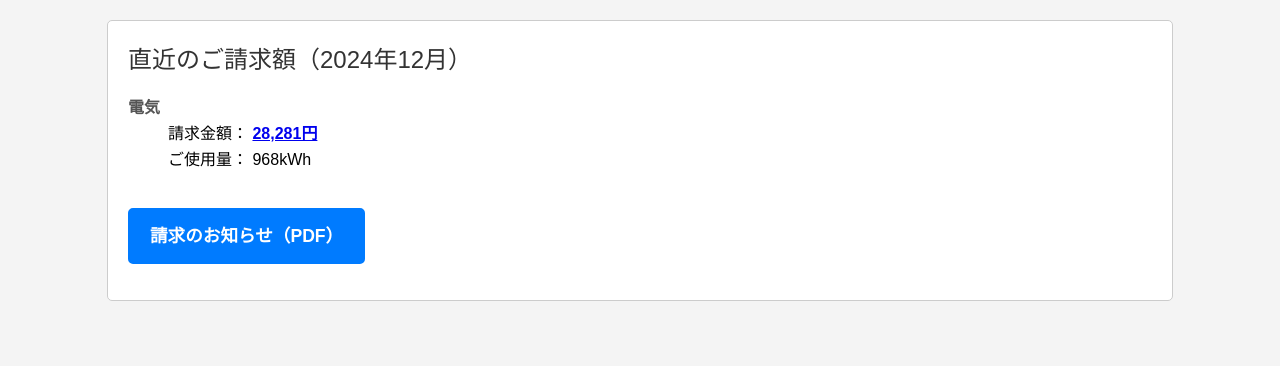
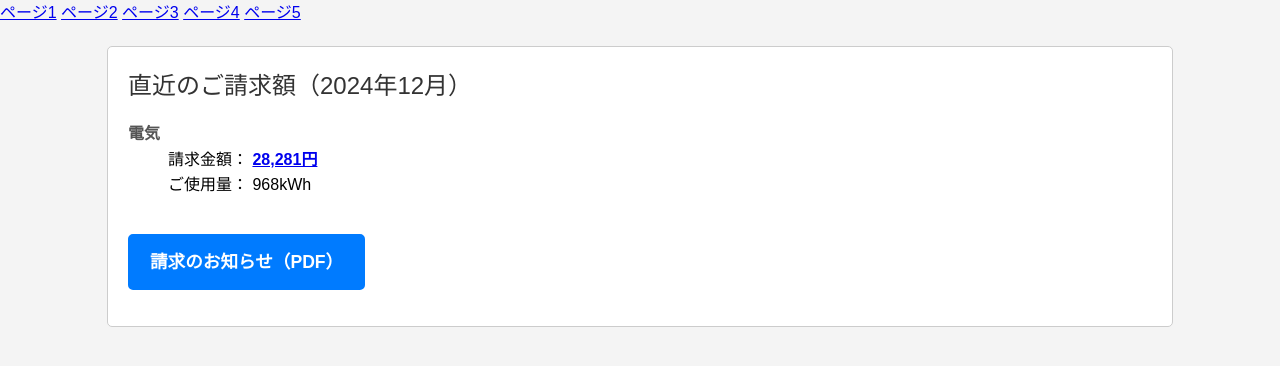
Before and after one commit to Forbusinessuseyukikoishiguro/gitstudy, a Flask app: page /page3 in a window 1280 px wide. Shown: the top 366 px of the page. Run offline with Flask 3, Linux system fonts and the light colour scheme; the visitor is signed in with stand-in values (Sample User, id 1).

Commit message:
1/22 ページリンク追加

```diff
--- a/templates/page3.html
+++ b/templates/page3.html
@@ -3,6 +3,13 @@
 <head>
     <meta charset="UTF-8">
     <meta name="viewport" content="width=device-width, initial-scale=1.0">
+    <nav class="navigation">
+        <a href="{{ url_for('page1') }}" class="nav-link">ページ1</a>
+        <a href="{{ url_for('page2') }}" class="nav-link active">ページ2</a>
+        <a href="{{ url_for('page3') }}" class="nav-link">ページ3</a>
+        <a href="{{ url_for('page4') }}" class="nav-link">ページ4</a>
+        <a href="{{ url_for('page5') }}" class="nav-link">ページ5</a>
+    </nav>
     <title>請求情報</title>
     <style>
         body {
```
